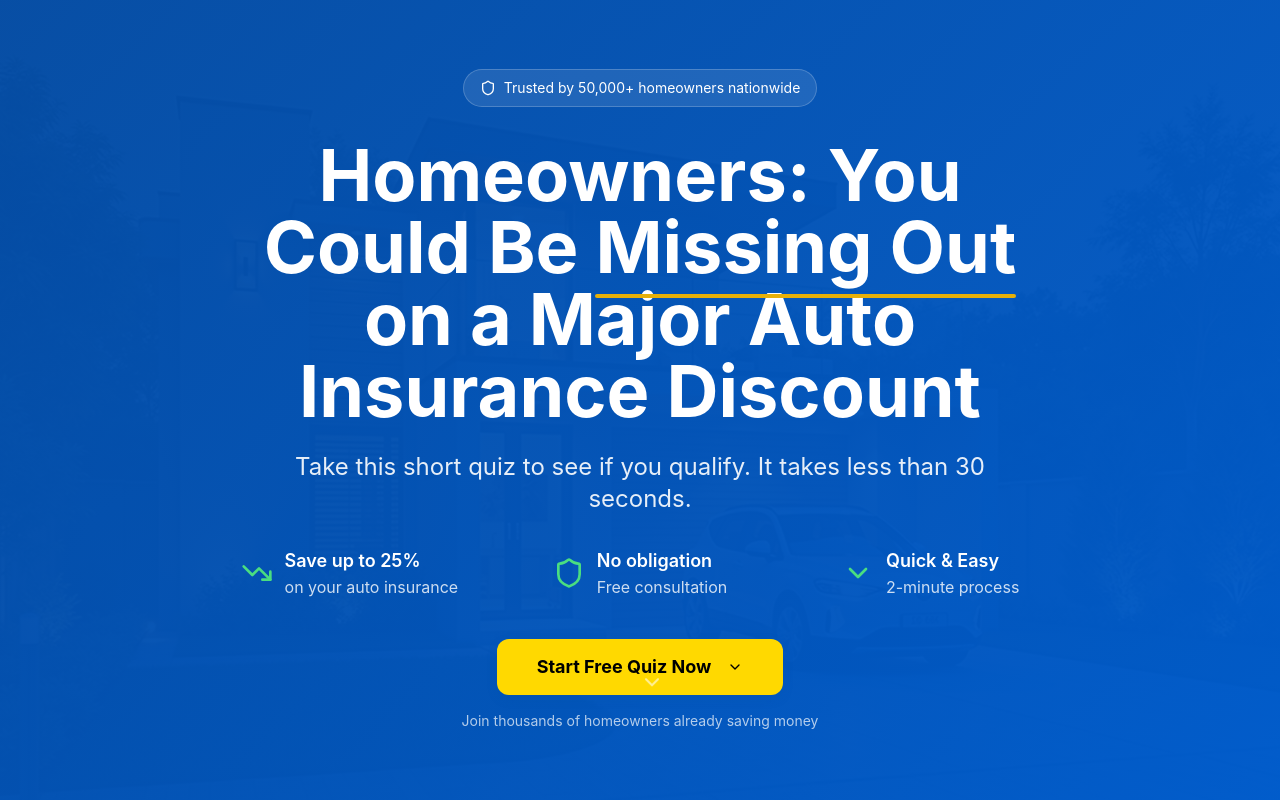
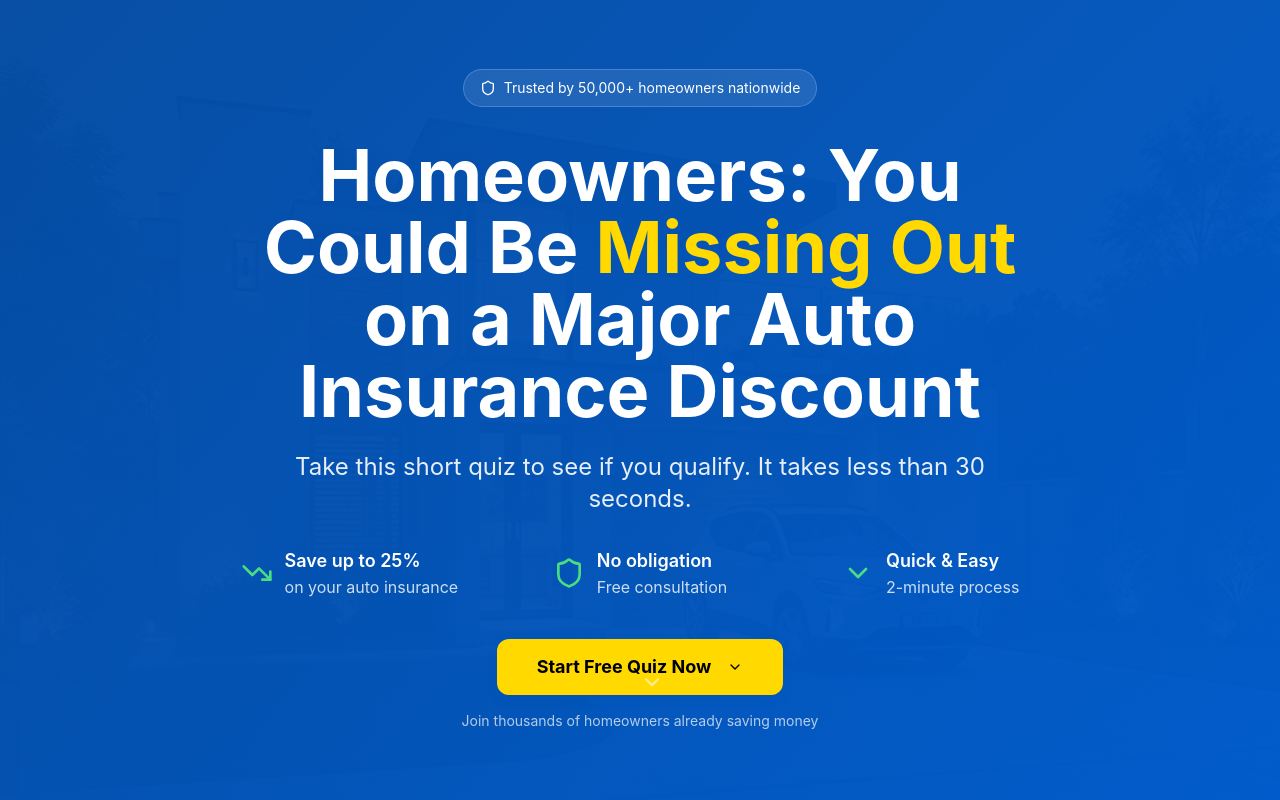
Before and after one commit to misehaus/smart-qualify-chat, a React (Vite) app: page / in a window 1280 px wide. Shown: the top 800 px of the page. Built offline with nearby package versions, Linux system fonts and the light colour scheme; the HTML template or start-up script is replaced by a standard one.

Commit message:
Change "Missing Out" color

```diff
--- a/src/components/HeroSection.tsx
+++ b/src/components/HeroSection.tsx
@@ -33,10 +33,9 @@ const HeroSection: React.FC<HeroSectionProps> = ({ onStartQuiz }) => {
         {/* Main Headline */}
         <h1 className="animate-fade-in-up text-4xl md:text-6xl lg:text-7xl font-bold mb-6 leading-tight">
           Homeowners: You Could Be{' '}
-          <span className="relative">
-            Missing Out
-            <div className="absolute -bottom-2 left-0 right-0 h-1 bg-warning rounded-full"></div>
-          </span>
+            <span className="text-gold">
+              Missing Out
+            </span>
           {' '}on a Major Auto Insurance Discount
         </h1>
 
```
